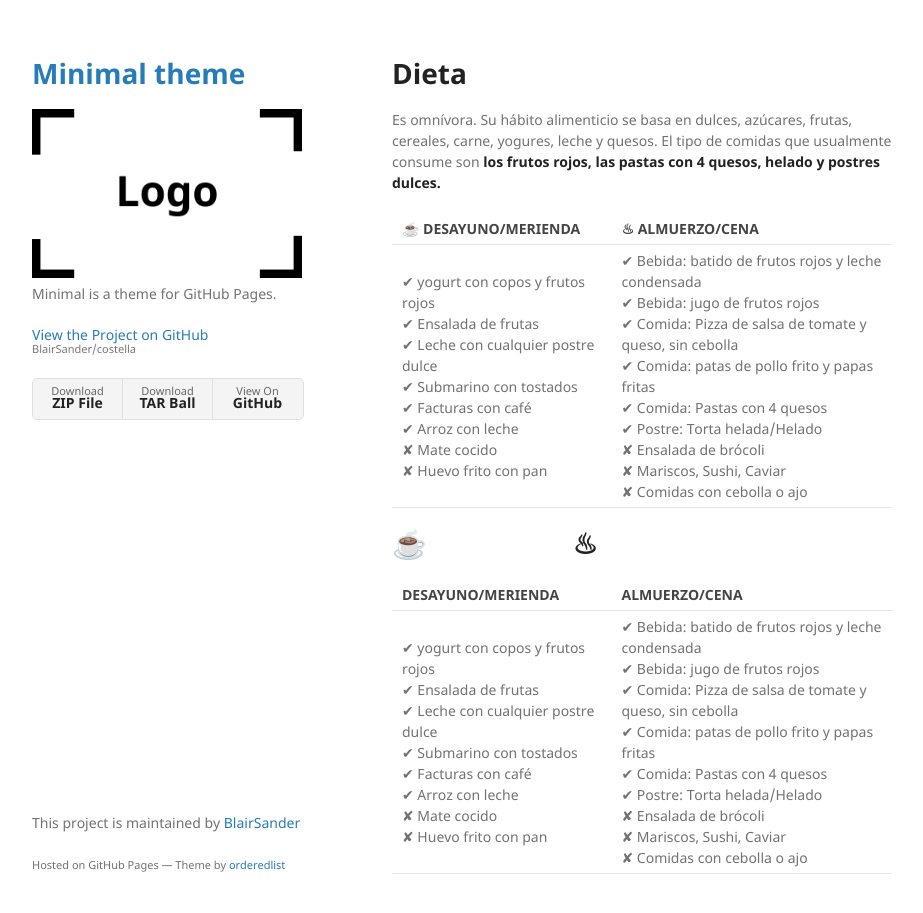
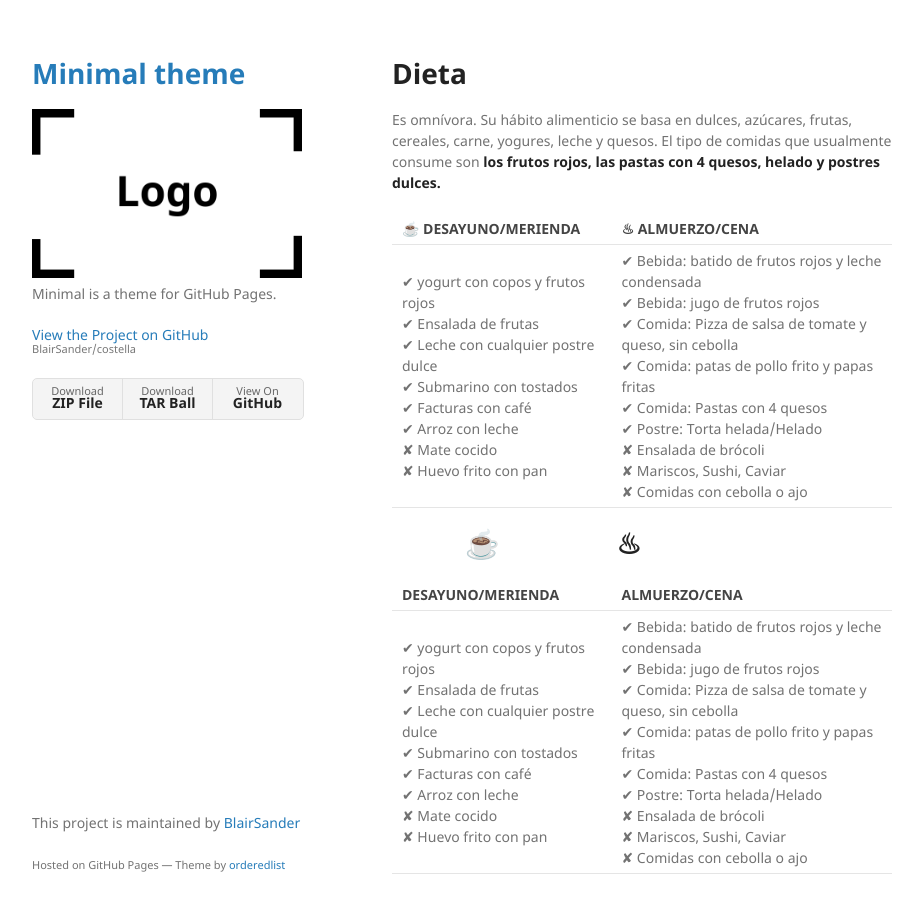
Before and after one commit to BlairSander/costella, a Jekyll site: the page built from dieta.md, in a window 1280 px wide and 944 px high. Shown: the top 913 px of the window, without its empty margins (178-1101 px from the left). Built offline with Jekyll 4.4.1, drawn with Linux system fonts in a browser that asks for light colours; our own code applies the rules of GitHub Pages for plain Markdown files.

Commit message:
Update dieta.md

```diff
--- a/dieta.md
+++ b/dieta.md
@@ -11,7 +11,7 @@ Es omnívora. Su hábito alimenticio se basa en dulces, azúcares, frutas, cerea
 | ✔ yogurt con copos y frutos rojos <br>✔ Ensalada de frutas <br>✔ Leche con cualquier postre dulce <br>✔ Submarino con tostados <br>✔ Facturas con café <br>✔ Arroz con leche <br>✘ Mate cocido <br>✘ Huevo frito con pan | ✔ Bebida: batido de frutos rojos y leche condensada <br>✔ Bebida: jugo de frutos rojos <br>✔ Comida: Pizza de salsa de tomate y queso, sin cebolla <br>✔ Comida: patas de pollo frito y papas fritas <br>✔ Comida: Pastas con 4 quesos <br>✔ Postre: Torta helada/Helado <br>✘ Ensalada de brócoli <br>✘ Mariscos, Sushi, Caviar <br> ✘ Comidas con cebolla o ajo |
 
 
-# ☕  &nbsp;&nbsp;&nbsp;&nbsp;&nbsp;&nbsp;&nbsp;&nbsp;&nbsp;&nbsp;&nbsp;&nbsp;&nbsp;&nbsp;&nbsp;&nbsp;&nbsp;&nbsp;  ♨
+# &nbsp;&nbsp;&nbsp;&nbsp;&nbsp;&nbsp;&nbsp;&nbsp;&nbsp; ☕  &nbsp;&nbsp;&nbsp;&nbsp;&nbsp;&nbsp;&nbsp;&nbsp;&nbsp;&nbsp;&nbsp;&nbsp;&nbsp;&nbsp;  ♨
 
 |DESAYUNO/MERIENDA | ALMUERZO/CENA |
 |:------------------|:------------------|
```
